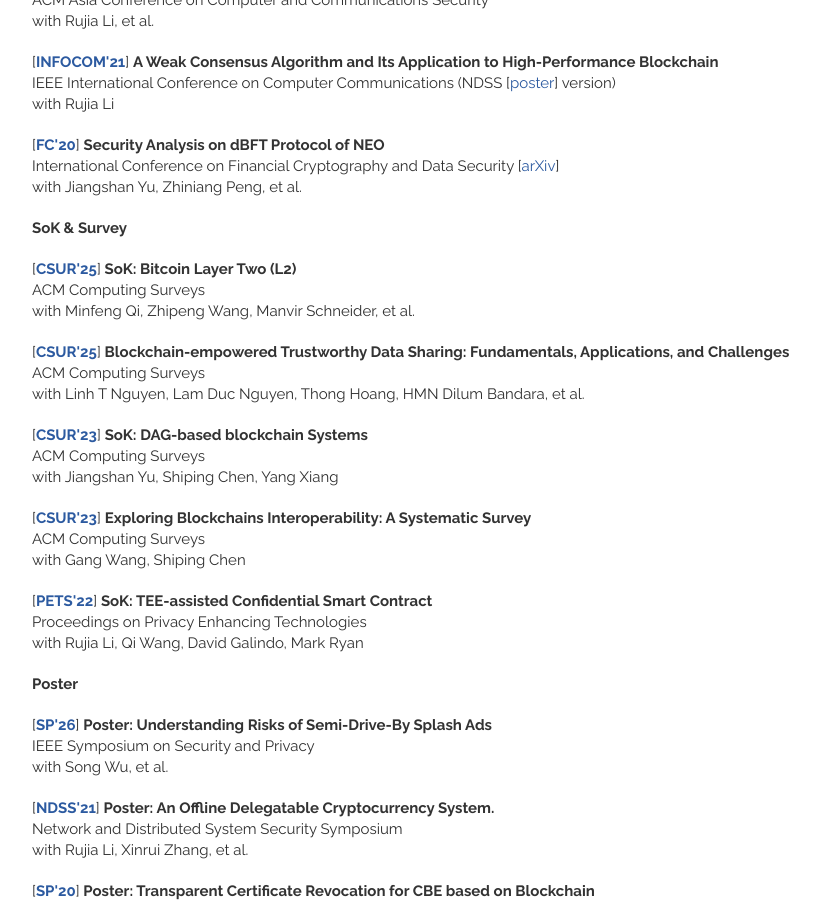
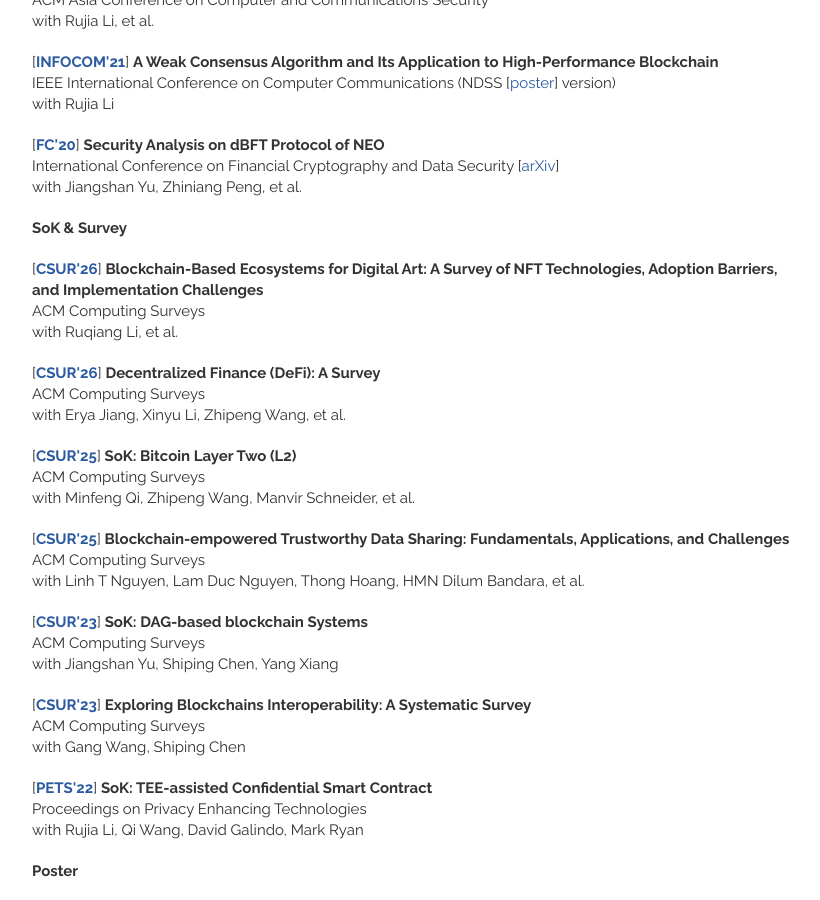
Before and after one commit to qinwang-git/qinwang-git.github.io, a Jekyll site: the page built from publications.html, in a window 1280 px wide and 900 px high, scrolled down 3987 px. Shown: the whole window, without its empty margins (148-968 px from the left). Built offline with Jekyll 4.4.1, drawn with Linux system fonts in a browser that asks for light colours; nearby versions of some CDN libraries.

Commit message:
Update publications.html

```diff
--- a/_includes/publications.html
+++ b/_includes/publications.html
@@ -458,6 +458,24 @@
 
 <article>
         <header>
+          [<strong><a href = "https://arxiv.org/pdf/2409.02650" target="_blank">CSUR'26</a></strong>]
+               <strong> Blockchain-Based Ecosystems for Digital Art: A Survey of NFT Technologies, Adoption Barriers, and Implementation Challenges </strong>
+            <br> ACM Computing Surveys
+            <br> with Ruqiang Li, et al.
+       </header>
+</article>
+
+<article>
+        <header>
+          [<strong><a href = "https://arxiv.org/pdf/2409.02650" target="_blank">CSUR'26</a></strong>]
+               <strong> Decentralized Finance (DeFi): A Survey </strong>
+            <br> ACM Computing Surveys
+            <br> with Erya Jiang, Xinyu Li, Zhipeng Wang, et al.
+       </header>
+</article>
+
+<article>
+        <header>
           [<strong><a href = "https://arxiv.org/pdf/2409.02650" target="_blank">CSUR'25</a></strong>]
                <strong> SoK: Bitcoin Layer Two (L2) </strong>
             <br> ACM Computing Surveys
```
